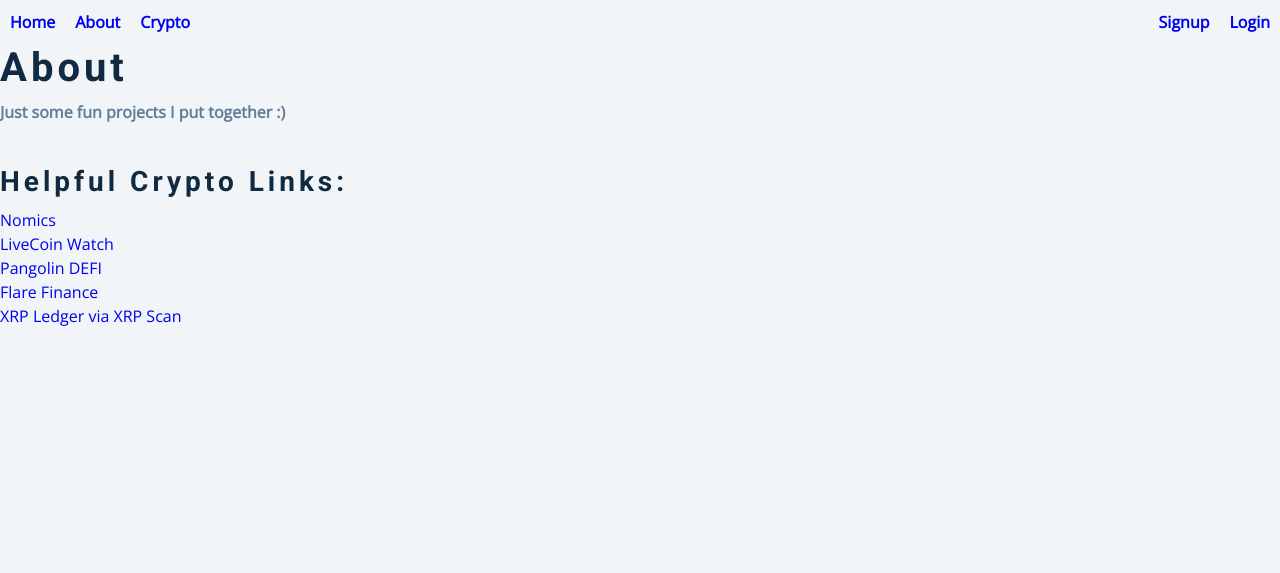
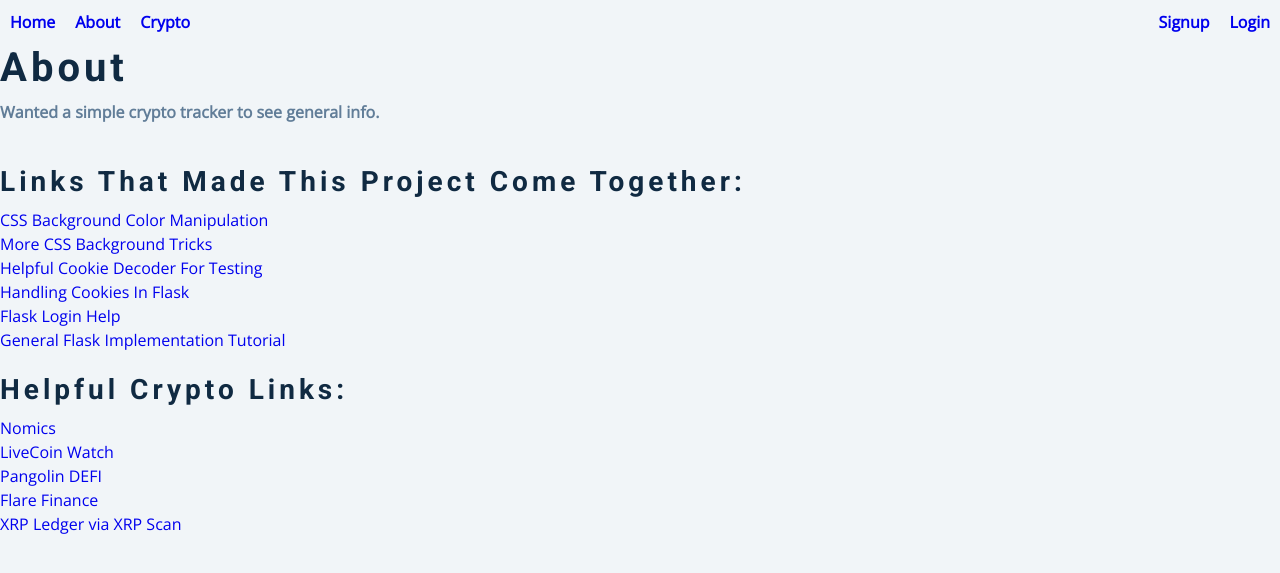
Before and after one commit to dcallif/CryptoWatcher, a Flask app: page /about in a window 1280 px wide. Shown: the part 76-649 px from the top of the page. Run offline with Flask 2, Linux system fonts and the light colour scheme.

Commit message:
added helpful links

```diff
--- a/templates/about.html
+++ b/templates/about.html
@@ -10,7 +10,29 @@
 
     <br>
     <h2>About</h2>
-    <p><b>Just some fun projects I put together :)</b></p>
+    <p><b>Wanted a simple crypto tracker to see general info.</b></p>
+    <br>
+    <h3>Links That Made This Project Come Together:</h3>
+    <ul>
+      <li>
+        <a href="https://stackoverflow.com/questions/197748/how-do-i-change-the-background-color-with-javascript" target="_blank">CSS Background Color Manipulation</a>
+      </li>
+      <li>
+        <a href="https://css-tricks.com/a-complete-guide-to-dark-mode-on-the-web/#aa-using-javascript-local-storage" target="_blank">More CSS Background Tricks</a>
+      </li>
+      <li>
+        <a href="https://www.kirsle.net/wizards/flask-session.cgi" target="_blank">Helpful Cookie Decoder For Testing</a>
+      </li>
+      <li>
+        <a href="https://www.codingninjas.com/codestudio/library/handling-cookies-in-flask" target="_blank">Handling Cookies In Flask</a>
+      </li>
+      <li>
+        <a href="https://hackersandslackers.com/flask-login-user-authentication/" target="_blank">Flask Login Help</a>
+      </li>
+      <li>
+        <a href="https://medium.com/bhavaniravi/build-your-1st-python-web-app-with-flask-b039d11f101c" target="_blank">General Flask Implementation Tutorial</a>
+      </li>
+    </ul>
     <br>
     <h3>Helpful Crypto Links:</h3>
     <ul>
```
